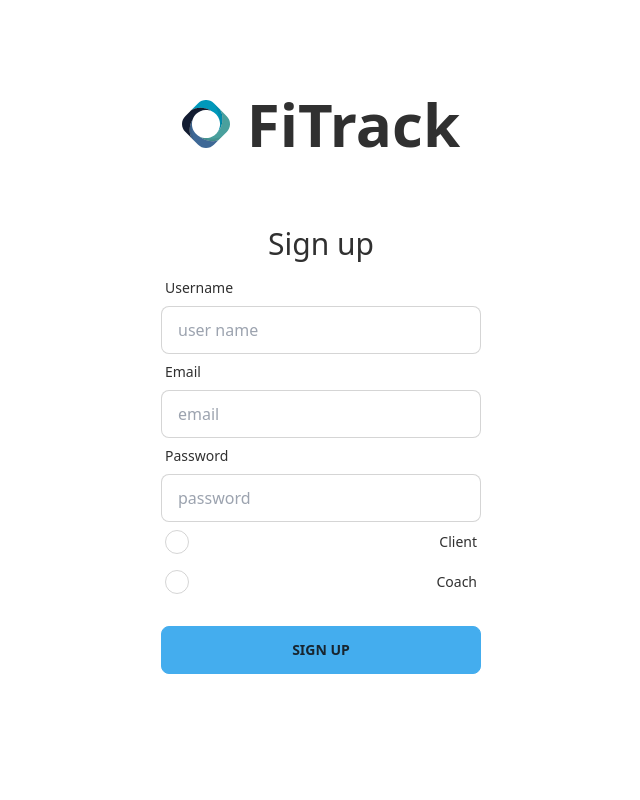
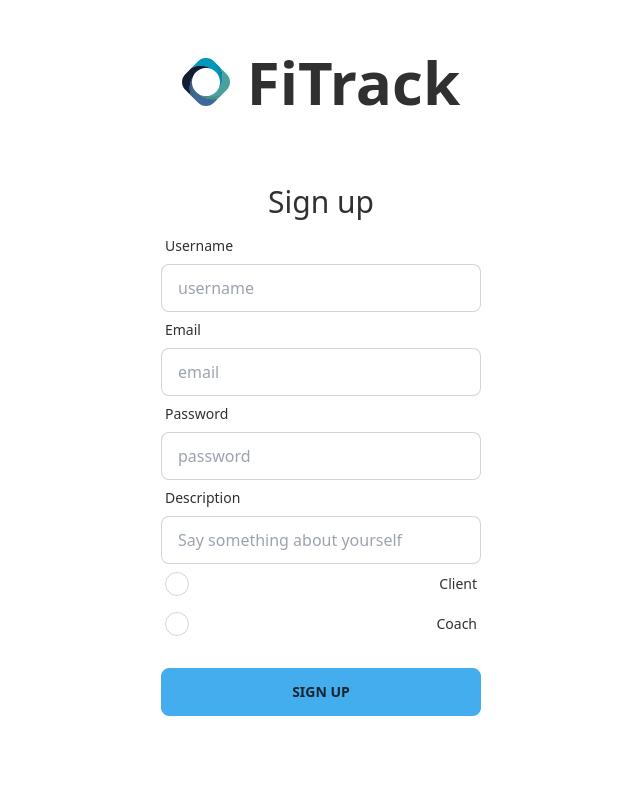
Before and after one commit to Luke-Ashref-Final-Project/fitrack-client, a React (Create React App) app: page /signup in a window 1280 px wide. Shown: the top 800 px of the page, without its empty margins (319-959 px from the left). Built offline with nearby package versions, Linux system fonts and the light colour scheme; no server answers.

Commit message:
added description to signup page and authservies

```diff
--- a/src/pages/SignUpPage.js
+++ b/src/pages/SignUpPage.js
@@ -9,6 +9,7 @@ const SignUp = () => {
     email: "",
     username: "",
     password: "",
+    description: "",
   });
   const [userType, setUserType] = useState("");
   const { isLoggedIn, isLoading } = useContext(AuthContext);
@@ -65,7 +66,7 @@ if (!isLoggedIn) {
               </label>
               <input
                 type="text"
-                placeholder="user name"
+                placeholder="username"
                 className="input input-bordered"
                 name="username"
                 value={user.username}
@@ -98,6 +99,21 @@ if (!isLoggedIn) {
                 onChange={handleChange}
               />
             </div>
+
+            <div className="form-control">
+              <label className="label">
+                <span className="label-text">Description</span>
+              </label>
+              <input
+                type="text"
+                placeholder="Say something about yourself"
+                className="input input-bordered"
+                name="description"
+                value={user.description}
+                onChange={handleChange}
+              />
+            </div>
+
             <div className="form-control">
               <label className="label cursor-pointer">
                 <input
--- a/src/services/auth.service.js
+++ b/src/services/auth.service.js
@@ -4,12 +4,13 @@ const api = axios.create({
   baseURL: "http://localhost:5005"  || process.env.REACT_APP_API_URL
 });
 
-const signupCoach = async ({ email, username, password }) => {
+const signupCoach = async ({ email, username, password, description }) => {
   try {
     const response = await api.post("/signup/coach", {
       email,
       username,
       password,
+      description,
     });
     return response.data;
   } catch (err) {
@@ -17,12 +18,13 @@ const signupCoach = async ({ email, username, password }) => {
   }
 };
 
-const signupClient = async ({ email, username, password }) => {
+const signupClient = async ({ email, username, password, description }) => {
   try {
     const response = await api.post("/signup/client", {
       email,
       username,
       password,
+      description,
     });
     return response.data;
   } catch (err) {
```
